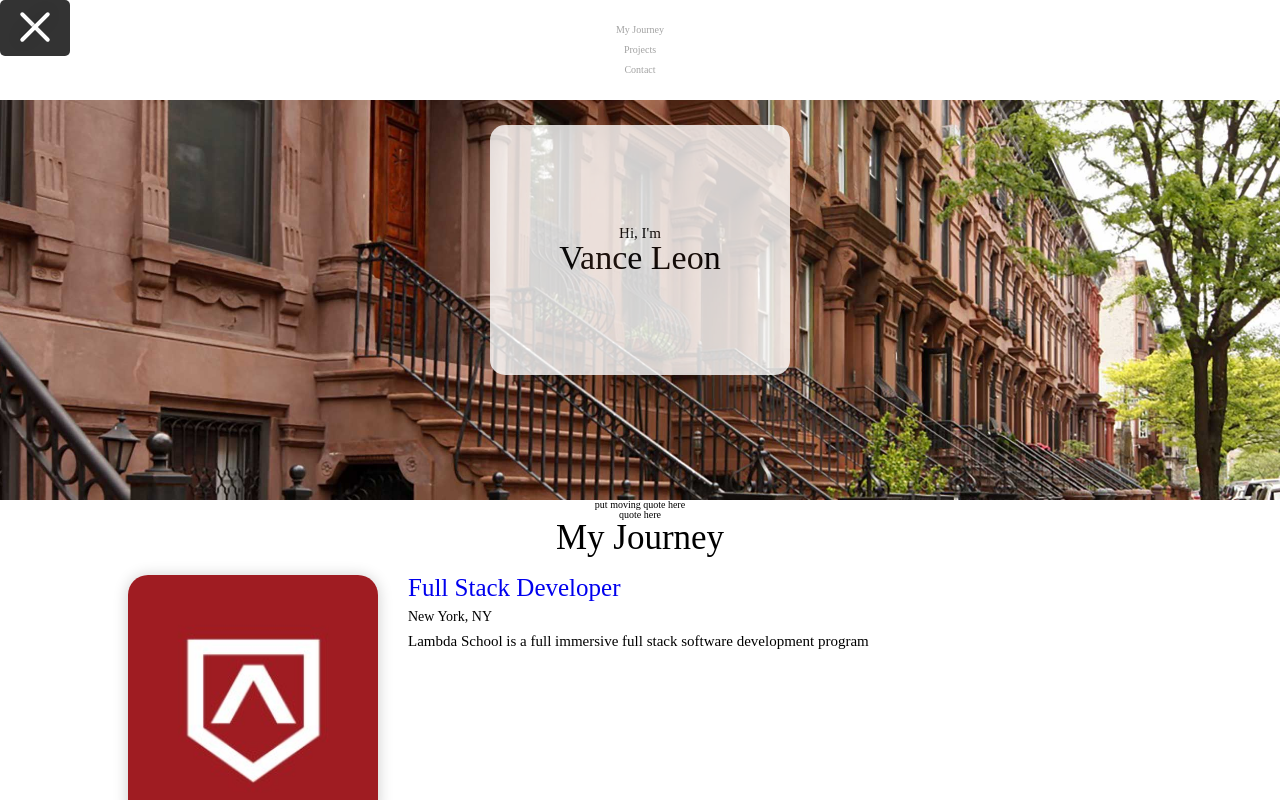
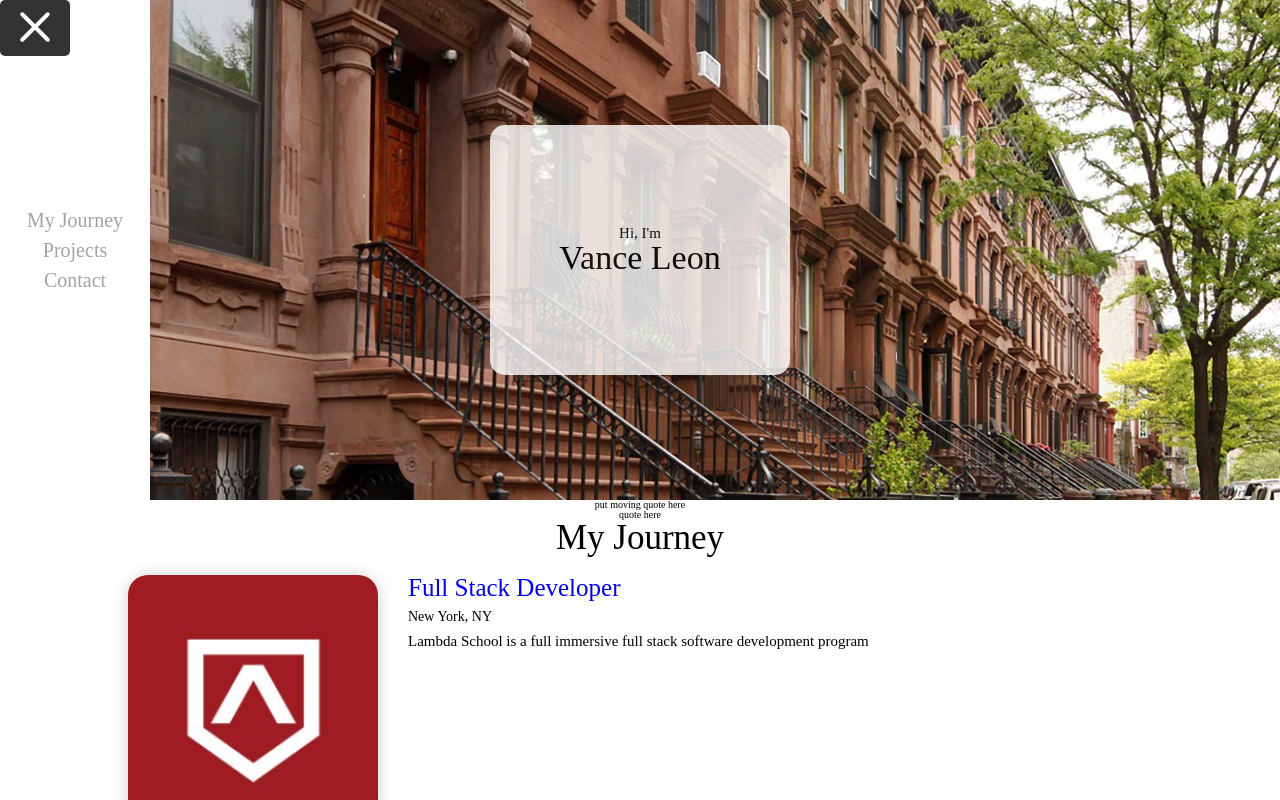
Before and after one commit to vanceleon/Portfolio_Site, a React (Create React App) app in the folder portfolio/: page / in a window 1280 px wide. Both pictures are taken after a click on the element 35 px from the left and 28 px from the top of the page. Shown: the top 800 px of the page. Built offline with nearby package versions, Linux system fonts and the light colour scheme.

Commit message:
styling the menu transitions etc

```diff
--- a/portfolio/src/Components/NavBar.js
+++ b/portfolio/src/Components/NavBar.js
@@ -25,7 +25,7 @@ class NavMenu extends Component {
 
   handleEvent(ev) {
       ev.preventDefault();
-
+      console.log(ev);
   }
 
   render() {
@@ -41,7 +41,7 @@ class NavMenu extends Component {
             <span className="hamburger-inner" />
           </span>
         </button>
-        <DropMenu isOpen={this.state.isOpen}/>
+        <DropMenu isOpen={this.state.isOpen} handleEvent={this.state.handleEvent}/>
       </div>
 
     )
--- a/portfolio/src/Components/dropMenu.js
+++ b/portfolio/src/Components/dropMenu.js
@@ -3,12 +3,24 @@ import React from 'react';
 // import Menu from '@material-ui/core/Menu';
 // import MenuItem from '@material-ui/core/MenuItem';
 
-const DropMenu = (props) => {
+const DropMenu = props => {
   return (
     <div className={props.isOpen ? 'menu-text--active' : 'menu-text--inactive'}>
-      <a className='navLinks' href='#myExperience'>My Journey</a>
-      <a className='navLinks' href='#projects'>Projects</a>
-      <a className='navLinks' href='#contact'>Contact</a>
+      <div className='nav-subContainer'>
+        <a
+          className='navLinks'
+          href='#myExperience'
+          onClick={props.handleEvent}
+        >
+          My Journey
+        </a>
+        <a className='navLinks' href='#projects' onClick={props.handleEvent}>
+          Projects
+        </a>
+        <a className='navLinks' href='#contact' onClick={props.handleEvent}>
+          Contact
+        </a>
+      </div>
     </div>
   );
 };
--- a/portfolio/src/css/App.css
+++ b/portfolio/src/css/App.css
@@ -87,22 +87,25 @@ html {
   z-index: 20;
 
 
+
 }
 
-.menu-text--active {
-  width: 100vw;
-  height: 100px;
+
+
+.nav-subContainer{
   display: flex;
+  width: 150px;
   flex-direction: column;
-  background-color: #FFFF;
-  text-decoration: none;
-
+  justify-content: center;
+  align-items: center;
 }
 
 .navLinks{
   text-decoration: none;
   color:#A3a3a3;
   padding: 5px;
+  font-size:2.0rem;
+
 }
 
 
--- a/portfolio/src/css/hamburger.css
+++ b/portfolio/src/css/hamburger.css
@@ -14,15 +14,10 @@
   overflow: visible;
   z-index: 20;
   border-radius: 5px;
-
 }
 .hamburger:hover {
   opacity: 0.7;
-
 }
-
-
-
 
 .hamburger-box {
   width: 40px;
@@ -35,7 +30,6 @@
   display: block;
   top: 50%;
   margin-top: -2px;
-
 }
 .hamburger-inner,
 .hamburger-inner::before,
@@ -49,28 +43,17 @@
   transition-duration: 0.15s;
   transition-timing-function: ease;
 }
-
-
 .hamburger-inner::before,
 .hamburger-inner::after {
   content: "";
   display: block;
-    background-color: #FEFEFE;
-    box-shadow: 0 1px 15px 0 rgba(0, 0, 0, 0.2), 0 1px 0.5px 0 rgba(0, 0, 0, 0.19);
-    color: #333333;
-
 }
 .hamburger-inner::before {
   top: -10px;
 }
 .hamburger-inner::after {
   bottom: -10px;
-     background-color: #FEFEFE;
-      box-shadow: 0 1px 15px 0 rgba(0, 0, 0, 0.2), 0 1px 0.5px 0 rgba(0, 0, 0, 0.19);
-      color: #333333;
-
 }
-
 
 .hamburger--arrow.is-active .hamburger-inner::before {
   transform: translate3d(-8px, 0, 0) rotate(-45deg) scale(0.7, 1);
@@ -107,20 +90,31 @@
   transform: rotate(-90deg);
   transition: bottom 0.1s ease-out,
     transform 0.22s 0.12s cubic-bezier(0.215, 0.61, 0.355, 1);
+}
+
+@keyframes mymove {
+  from {left: -150px;}
+  to {left: 0px;}
+}
+
+.menu-text--active {
+animation: mymove 300ms;
+animation-fill-mode: both;
+animation-delay: 200ms;
+position: absolute;
+display: flex;
+justify-content: center;
+  width: 150px;
+  height: 500px;
+  display: flex;
+  background-color: #FFFF;
+  text-decoration: none;
 
 }
 
 
-.menu-text--active {
-  animation: open 300ms;
-  animation-fill-mode: both;
-  animation-delay: 200ms;
-  position: absolute;
-  width: 100%;
-  display: flex;
-  justify-content: center;
-}
 .menu-text--inactive {
+  /* transition: all .3s ease-in-out; */
 display:none;
 }
 
```
Lines whose indentation alone changed are shown as unchanged.
